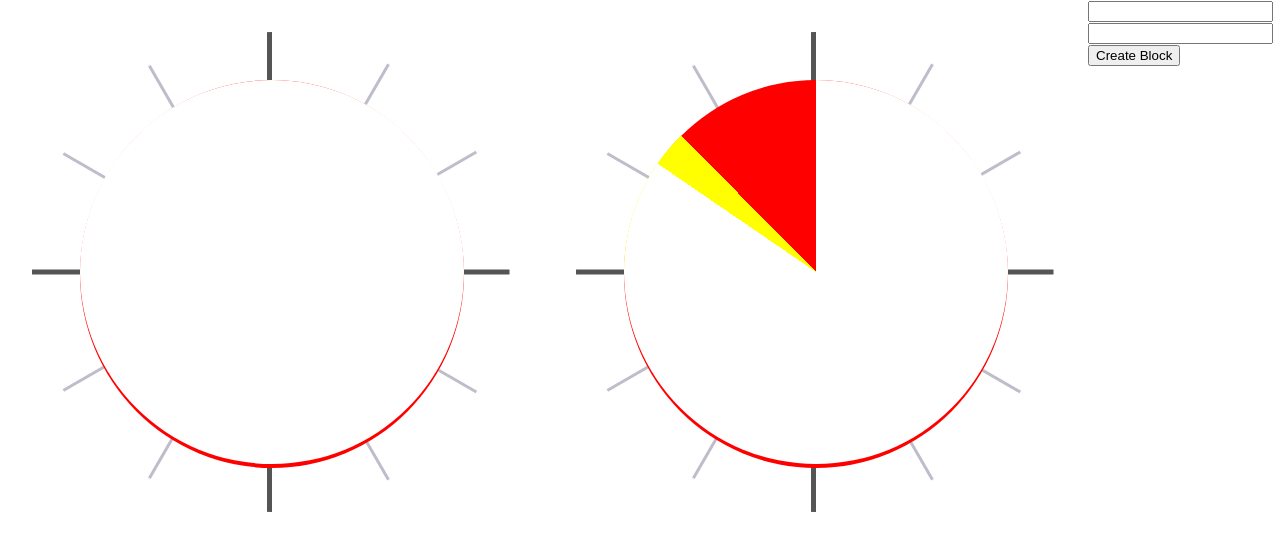
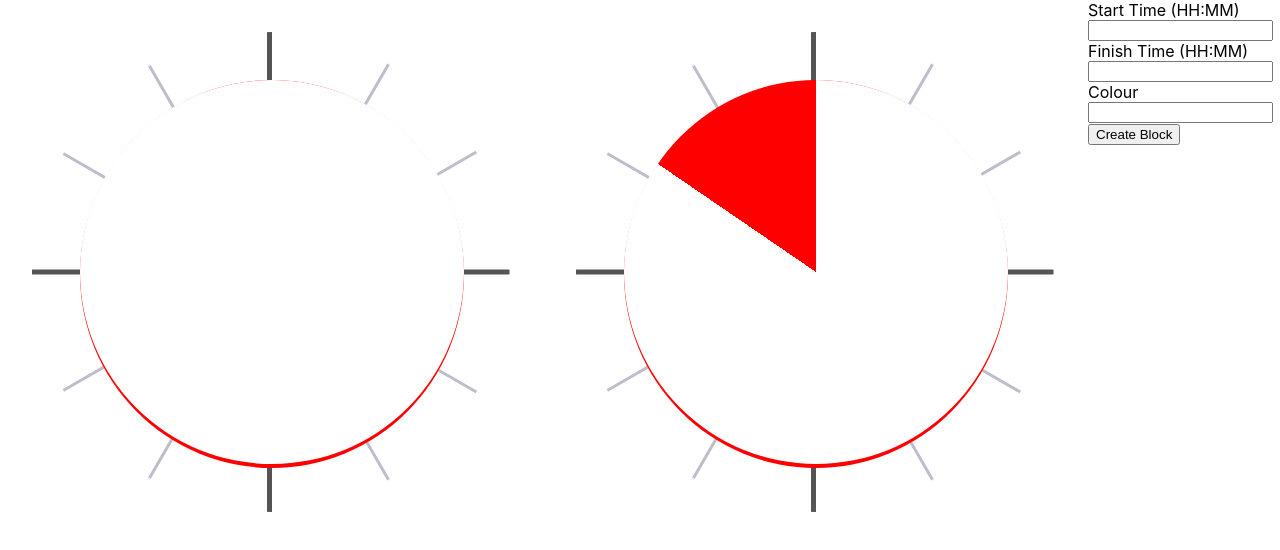
Before and after one commit to HugoKawamata/clockblocker, a React (Create React App) app: page / in a window 1280 px wide. Shown: the top 550 px of the page. Built offline with nearby package versions, Linux system fonts and the light colour scheme.

Commit message:
✨ Allow colour setting

```diff
--- a/src/App.jsx
+++ b/src/App.jsx
@@ -13,7 +13,7 @@ const dummyBlock = {
 
 function App() {
   const [time, setTime] = useState(DateTime.now());
-  const [blocks, setBlocks] = useState([dummyBlock])
+  const [blocks, setBlocks] = useState([])
 
   useEffect(() => {
     const interval = setInterval(() => setTime(DateTime.now()), 10000);
--- a/src/components/Block/index.jsx
+++ b/src/components/Block/index.jsx
@@ -16,7 +16,7 @@ function Block(props: Props) {
     const finishPercentage = timeToClockPercentage(finishTime, props.amOrPm)
 
     return ({
-      background: `conic-gradient(#0000 calc(${startPercentage}*1%), #FF0 calc(${startPercentage}*1%), #FF0 calc(${finishPercentage}*1%), #0000 0%)`
+      background: `conic-gradient(#0000 calc(${startPercentage}*1%), ${props.block.color} calc(${startPercentage}*1%), ${props.block.color} calc(${finishPercentage}*1%), #0000 0%)`
     })
   }
 
--- a/src/components/Clock/index.jsx
+++ b/src/components/Clock/index.jsx
@@ -28,7 +28,6 @@ function Clock(props: Props) {
         <div className="marking four"></div>
         <div className="marking five"></div>
         <div className="inner-clock-face">
-          {/* TODO: Make it take an array of "clock blocks" of different colours */}
           <div className={`clock-block-mask ${props.amOrPm}`}>
             {
               props.blocks.map((block: Types.Block) => (<Block block={block} amOrPm={props.amOrPm} />))
--- a/src/components/Form/index.jsx
+++ b/src/components/Form/index.jsx
@@ -1,5 +1,5 @@
 import { useState } from "react"
-// import './styles.css';
+import './styles.css';
 import { DateTime } from "luxon";
 import * as Types from "../../types"
 
@@ -11,6 +11,7 @@ type Props = {|
 function Form(props: Props) {
   const [startTimeText, setStartTimeText] = useState("")
   const [finishTimeText, setFinishTimeText] = useState("")
+  const [color, setColor] = useState("")
 
   const handleBlur = (setFn) => {
     return (event) => setFn(event.target.value)
@@ -21,7 +22,7 @@ function Form(props: Props) {
     const finishTime = DateTime.fromFormat(finishTimeText, "HH:mm")
 
     return {
-      color: "#0000FF",
+      color,
       start: { hour: startTime.hour, minute: startTime.minute },
       finish: { hour: finishTime.hour, minute: finishTime.minute }
     }
@@ -35,8 +36,21 @@ function Form(props: Props) {
 
   return (
     <section>
-      <input onBlur={handleBlur(setStartTimeText)} />
-      <input onBlur={handleBlur(setFinishTimeText)} />
+      <div className="inputWrapper">
+        <label htmlFor="startTimeInput">Start Time (HH:MM)</label>
+        <input id="startTimeInput" onBlur={handleBlur(setStartTimeText)} />
+      </div>
+
+      <div className="inputWrapper">
+        <label htmlFor="finishTimeInput">Finish Time (HH:MM)</label>
+        <input id="finishTimeInput" onBlur={handleBlur(setFinishTimeText)} />
+      </div>
+
+      <div className="inputWrapper">
+        <label htmlFor="colorInput">Colour</label>
+        <input id="colorInput" onBlur={handleBlur(setColor)} />
+      </div>
+
       <button onClick={createNewBlock}>Create Block</button>
     </section>
   )
--- /dev/null
+++ b/src/components/Form/styles.css
@@ -0,0 +1,4 @@
+.inputWrapper {
+  display: flex;
+  flex-direction: column;
+}
```
